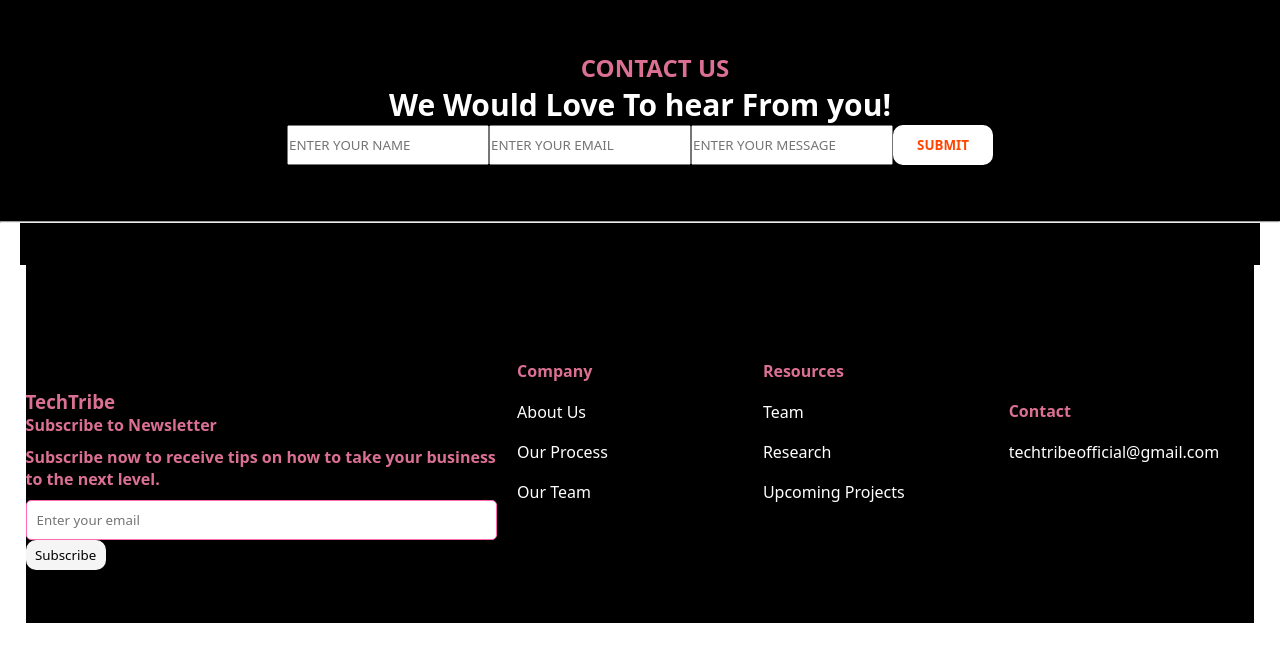
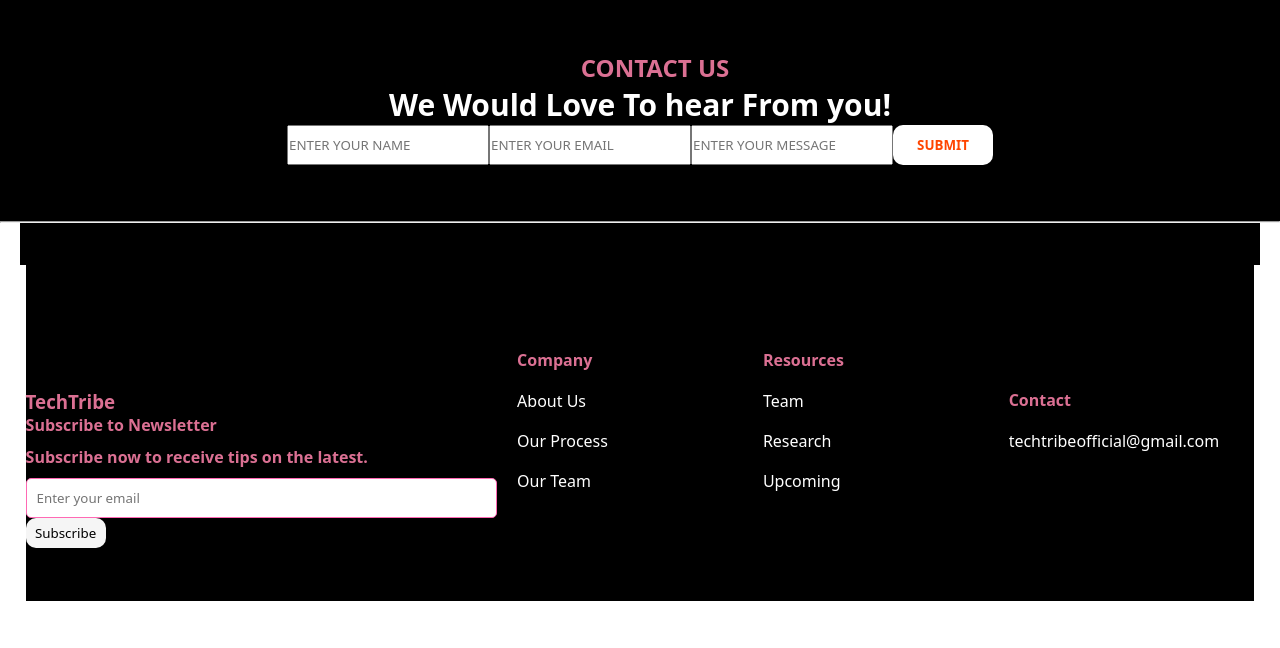
Before and after one commit to Seltileng/TechTribe, a website: page team.html in a window 1280 px wide. Shown: the part 3167-3815 px from the top of the page. After the commit the page ends 3793 px from the top, so only its background shows below. Drawn offline with Linux system fonts and the light colour scheme; some icons are missing.

Commit message:
Update team.html
edits newsletter section

```diff
--- a/team.html
+++ b/team.html
@@ -536,8 +536,7 @@ h5{
           <div class="card">
             <h4>Subscribe to Newsletter</h4>
             <h4 class="text-sm">
-              Subscribe now to receive tips on how to take your business to
-              the next level.
+              Subscribe now to receive tips on the latest.
             </h4>
             <form>
               <input type="email" id="email" placeholder="Enter your email" />
@@ -562,7 +561,7 @@ h5{
           <ul>
             <li><a href="#">Team</a></li>
             <li><a href="notavailable.html">Research</a></li>
-            <li><a href="notavailable.html">Upcoming Projects</a></li>
+            <li><a href="notavailable.html">Upcoming</a></li>
           </ul>
         </div>
         <div>
```
